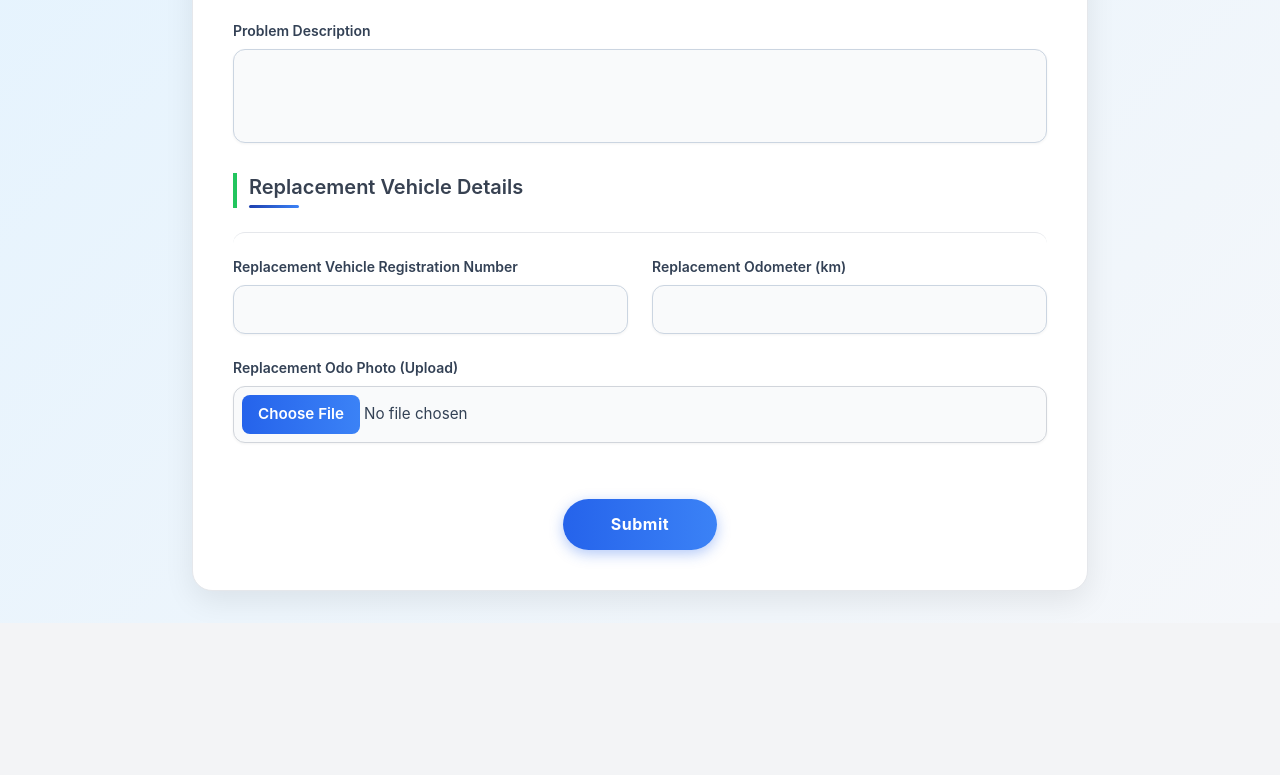
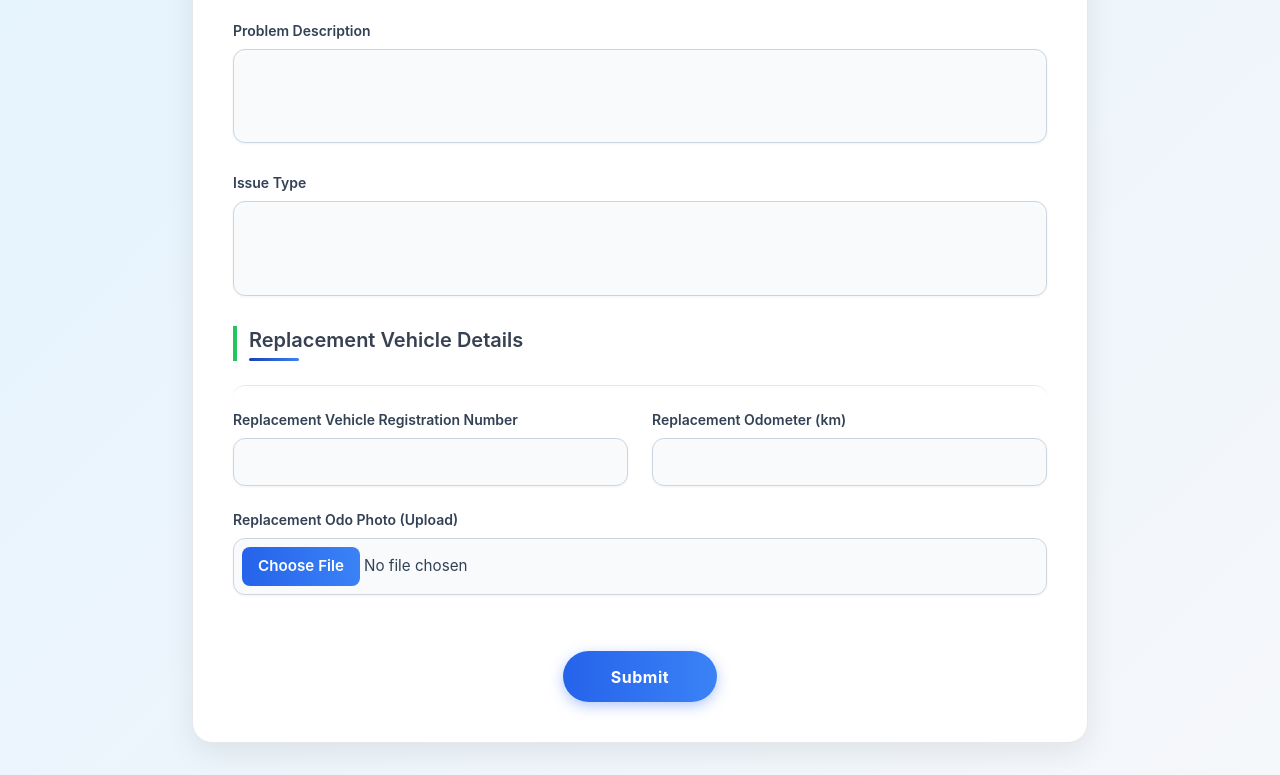
Before and after one commit to arkamondal448-pixel/VehicleSwapping, a plain HTML site: page index.html in a window 1280 px wide. Shown: the part 754-1529 px from the top of the page. Before the commit the page ends 1377 px from the top, so only its background shows below. Drawn offline with nearby package versions, Linux system fonts and the light colour scheme.

Commit message:
Add 'Issue Type' field to vehicle swapping form
Added a new input field for 'Issue Type' in the vehicle swapping form.

```diff
--- a/index.html
+++ b/index.html
@@ -64,6 +64,10 @@
                     <label for="problemDescription" class="block text-sm">Problem Description</label>
                     <textarea id="problemDescription" name="Problem Description" rows="3" required class="form-input resize-none"></textarea>
                 </div>
+                <div class="form-group space-y-2 md:col-span-2">
+                    <label for="issuetype" class="block text-sm">Issue Type</label>
+                    <textarea id="issuetype" name="issuetype" rows="3" required class="form-input resize-none"></textarea>
+                </div>
             </div>
 
             <!-- Section 3: Replacement Vehicle Details -->
```
